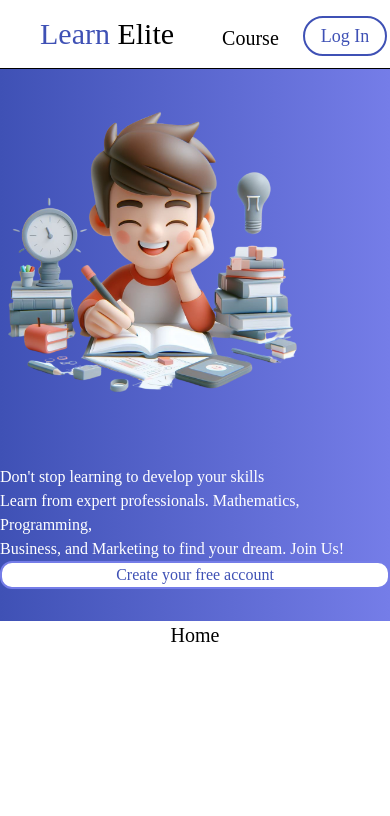
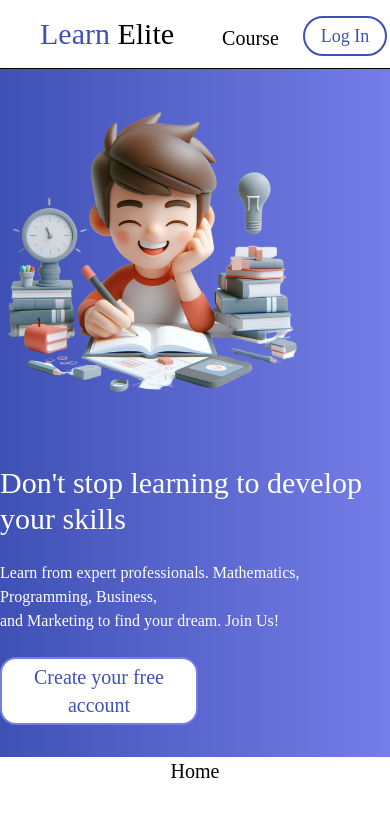
Before and after one commit to Jenesix/skku-webprogramming-Finalproject, a Next.js app: page / in a window 390 px wide. Shown: the top 816 px of the page. Built offline with nearby package versions, Linux system fonts and the light colour scheme.

Commit message:
Update Banner text
- Not responsive yet!!
- Change text size
- Change button size

```diff
--- a/app/page.js
+++ b/app/page.js
@@ -9,17 +9,20 @@ export default function Home() {
                 <Image src={hero} width={300} height={300} />
            </div>
            <div className="my-8 md:basics-1/2 flex flex-col text-left justify-center">
-              <p>
+              <p className="text-3xl">
                 Don't stop learning to develop your skills
               </p>
-              <p>
-                Learn from expert professionals. Mathematics, Programming,
+              <p className="text-md">
+                <br></br>
+                Learn from expert professionals. Mathematics,
+                Programming, Business, <br></br> and Marketing
+                to find
+                your dream. Join Us!
+                <br></br>
+                <br></br>
+              </p>
 
-              </p>
-              <p>
-                Business, and Marketing to find your dream. Join Us!
-              </p>
-              <button className="w-20 bg-white text-main border-2 border-sub rounded-xl hover:drop-shadow-xl active:bg-sub active:text-white ">
+              <button className="text-xl py-1 mr-48 bg-white text-main border-2 border-sub rounded-2xl hover:drop-shadow-xl active:bg-sub active:text-white ">
                 Create your free account
               </button>
            </div>
```
